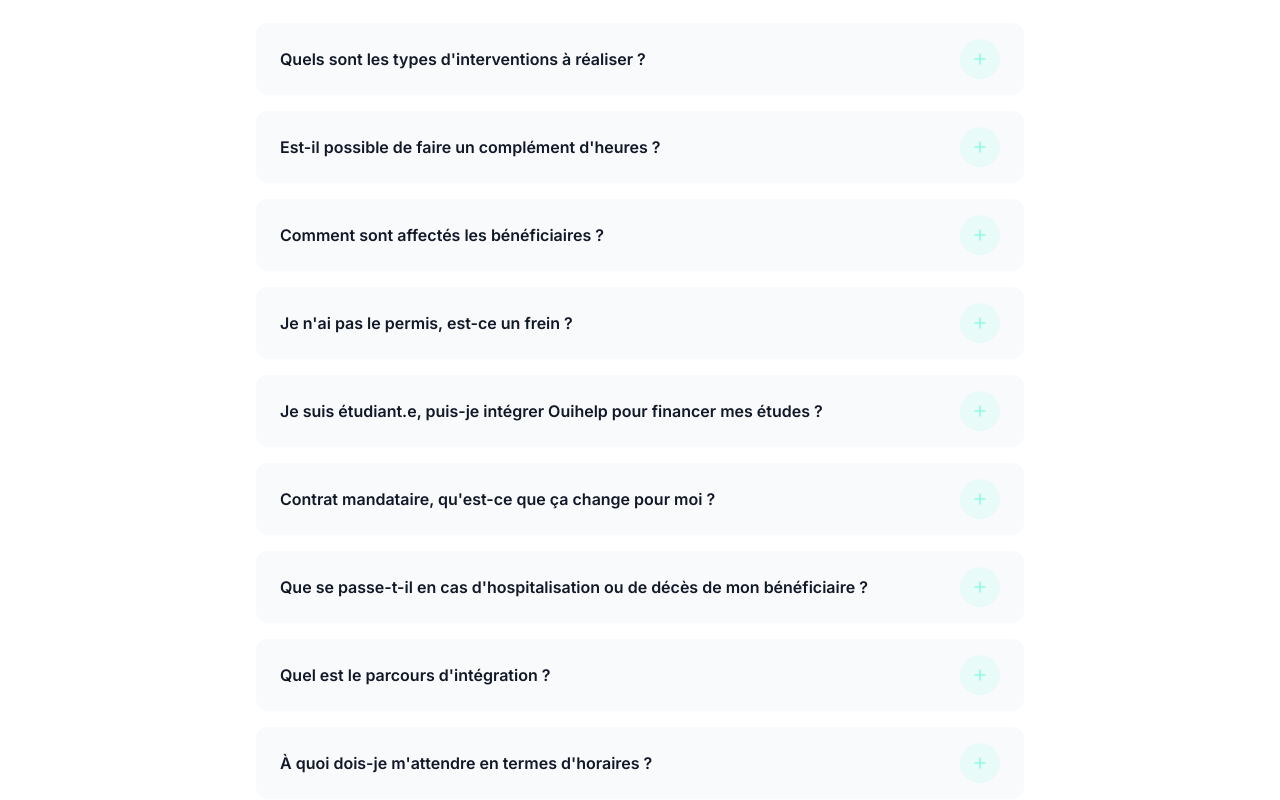
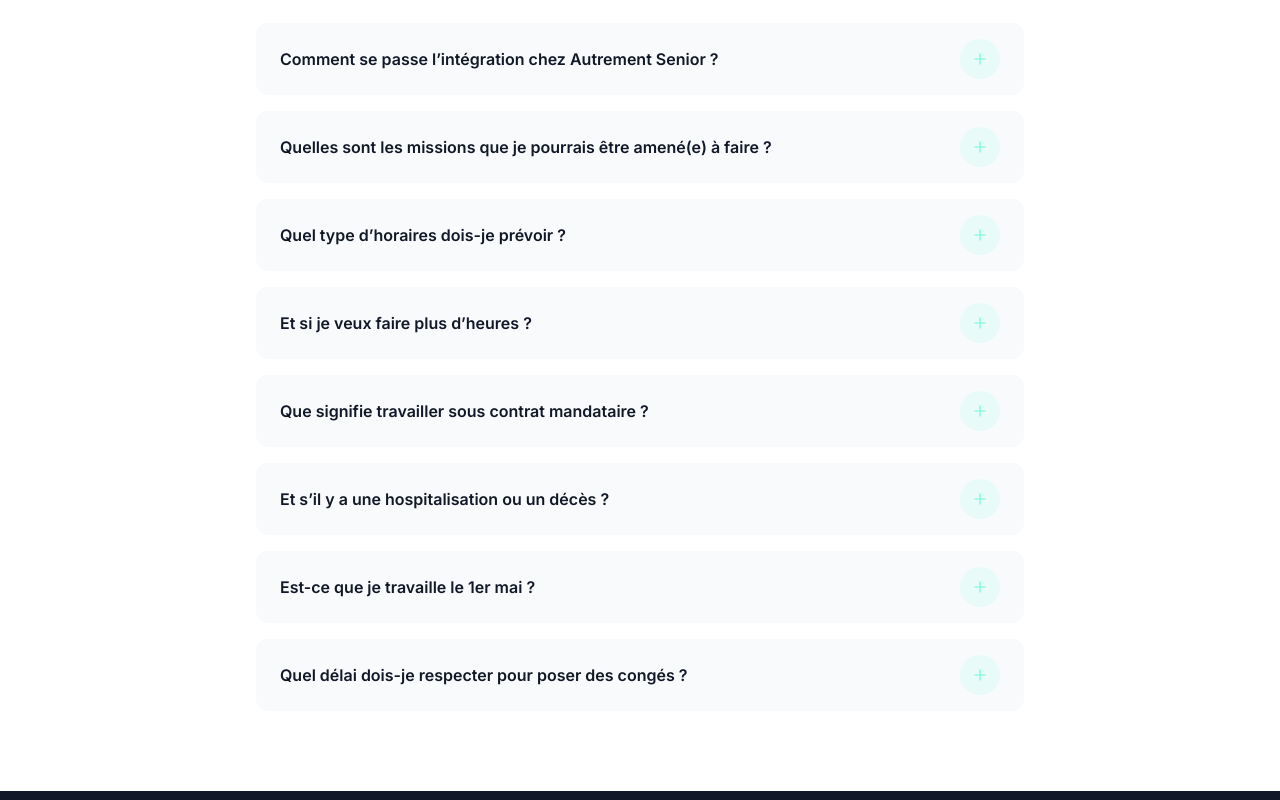
Before and after one commit to MickaelGastaud/AutrementSenior, a Next.js app: page /cesu in a window 1280 px wide. Shown: the part 2740-3540 px from the top of the page. Built offline with nearby package versions, Linux system fonts and the light colour scheme.

Commit message:
update_FAQ

```diff
--- a/app/cesu/page.tsx
+++ b/app/cesu/page.tsx
@@ -9,40 +9,36 @@ export default function CESU() {
 
   const faqs = [
     {
-      question: "Quels sont les types d'interventions à réaliser ?",
-      answer: "Nos auxiliaires de vie interviennent pour l'aide à la toilette, l'aide aux repas, l'entretien du domicile, les courses, la compagnie, les sorties, et bien plus selon les besoins spécifiques de chaque bénéficiaire."
+      question: "Comment se passe l’intégration chez Autrement Senior ?",
+      answer: "Dès le départ, tu rencontres Anissa pour un entretien individuel. Ensuite, on vérifie tes références, tu suis une courte formation sur nos valeurs et notre façon de travailler, puis tu es progressivement mis(e) en lien avec des bénéficiaires adaptés à ton profil."
     },
     {
-      question: "Est-il possible de faire un complément d'heures ?",
-      answer: "Oui, nos auxiliaires peuvent effectuer des heures complémentaires selon leurs disponibilités et les besoins des bénéficiaires, dans le respect de la législation du travail."
+      question: "Quelles sont les missions que je pourrais être amené(e) à faire ?",
+      answer: "Les interventions sont très variées : aide à la toilette, préparation des repas, ménage, courses, accompagnement aux rendez-vous, sorties ou simplement présence bienveillante. On s’adapte à chaque personne accompagnée."
     },
     {
-      question: "Comment sont affectés les bénéficiaires ?",
-      answer: "L'affectation se fait en fonction de la proximité géographique, des compétences spécifiques requises, et de la compatibilité entre l'auxiliaire et le bénéficiaire. Anissa coordonne personnellement chaque mise en relation."
+      question: "Quel type d’horaires dois-je prévoir ?",
+      answer: "C’est variable : de petites interventions de 2h, des demi-journées, des journées complètes voire des nuits. On construit le planning en fonction de tes disponibilités et des besoins des bénéficiaires."
     },
     {
-      question: "Je n'ai pas le permis, est-ce un frein ?",
-      answer: "Pas nécessairement. Nous privilégions les interventions proches de votre domicile et accessibles en transport en commun. Le permis est un plus mais n'est pas obligatoire pour de nombreuses missions."
+      question: "Et si je veux faire plus d’heures ?",
+      answer: "C’est possible ! On peut te proposer des heures complémentaires, toujours dans le cadre légal et selon ta disponibilité et les demandes des familles."
     },
     {
-      question: "Je suis étudiant.e, puis-je intégrer Ouihelp pour financer mes études ?",
-      answer: "Absolument ! Nous accueillons les étudiants motivés. Les horaires flexibles du CESU permettent de concilier études et travail. Un minimum de disponibilité est requis."
+      question: "Que signifie travailler sous contrat mandataire ?",
+      answer: "Tu es salarié(e) du particulier employeur, mais tu n’es jamais seul(e). Autrement Senior s’occupe de l’administratif, te met en relation et assure un suivi. Tu gagnes en autonomie tout en étant soutenu(e) à chaque étape."
     },
     {
-      question: "Contrat mandataire, qu'est-ce que ça change pour moi ?",
-      answer: "En contrat mandataire, vous êtes employé directement par le particulier. Autrement Senior gère toute la partie administrative, la mise en relation et le suivi. Vous bénéficiez d'une grande autonomie tout en étant accompagné."
+      question: "Et s’il y a une hospitalisation ou un décès ?",
+      answer: "On est là pour toi. Dans ces moments sensibles, on t'accompagne humainement et professionnellement. Selon la situation, un préavis s’applique, et on cherche à te proposer rapidement une nouvelle mission."
     },
     {
-      question: "Que se passe-t-il en cas d'hospitalisation ou de décès de mon bénéficiaire ?",
-      answer: "Nous vous accompagnons dans ces moments difficiles et nous nous efforçons de vous proposer rapidement une nouvelle mission. Un préavis légal s'applique selon les cas."
+      question: "Est-ce que je travaille le 1er mai ?",
+      answer: "Le 1er mai est un jour férié obligatoirement chômé et payé s’il tombe sur un jour habituellement travaillé. Pas d’intervention prévue ce jour-là, sauf situation exceptionnelle clairement validée en amont avec Anissa. Et dans ce cas, la rémunération est doublée."
     },
     {
-      question: "Quel est le parcours d'intégration ?",
-      answer: "Le parcours comprend : un entretien avec Anissa, une vérification des références, une formation sur nos valeurs et méthodes, puis une mise en relation progressive avec les bénéficiaires."
-    },
-    {
-      question: "À quoi dois-je m'attendre en termes d'horaires ?",
-      answer: "Les horaires varient selon les besoins : interventions ponctuelles de 2h, demi-journées, journées complètes ou présence de nuit. Nous adaptons les plannings selon vos disponibilités."
+      question: "Quel délai dois-je respecter pour poser des congés ?",
+      answer: "Pour des congés planifiés, il est demandé de prévenir au minimum un mois à l’avance, conformément à la convention collective. C’est ce délai qui permet une organisation fluide pour assurer la continuité auprès des bénéficiaires. En cas d’urgence, on reste bien sûr à l’écoute : on échange et on trouve ensemble une solution humaine et responsable."
     }
   ];
 
```
